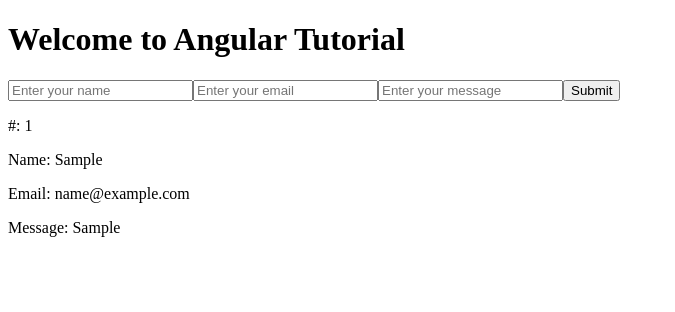
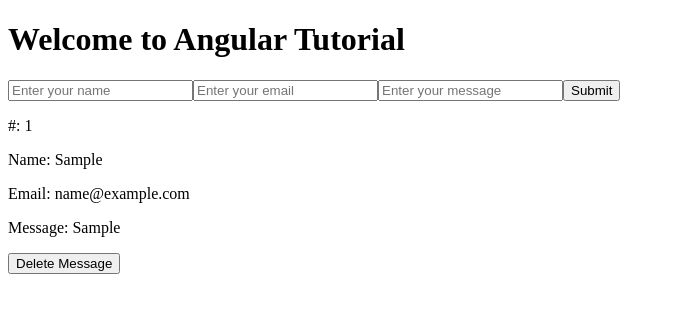
Before and after one commit to codeHokage1/workingWithAngular, an Angular app in the folder online-store/: page / in a window 1280 px wide. Both pictures are taken after typing "Sample", "name@example.com", "Sample" into the empty fields and a click on the button "Submit". Shown: the top 312 px of the page, without its empty margins (0-675 px from the left). Built offline with nearby package versions, Linux system fonts and the light colour scheme.

Commit message:
Implement sending data from child to parent with Output

```diff
--- a/online-store/src/app/first-comp/first-comp.component.html
+++ b/online-store/src/app/first-comp/first-comp.component.html
@@ -30,6 +30,7 @@
       *ngFor="let data of allData; let i = index"
       [data]="data"
       [i]="i"
+      (delete)="deleteMessage($event)"
     ></app-message-display>
 
   </div>
--- a/online-store/src/app/first-comp/first-comp.component.ts
+++ b/online-store/src/app/first-comp/first-comp.component.ts
@@ -28,4 +28,11 @@
     this.allData.push(newData);
     this.name = this.email = this.message = ''
   }
+
+  deleteMessage(index: number): void{
+    this.allData.splice(index, 1);
+    if(this.allData.length === 0){
+      this.isSubmitted = false;
+    }
+  }
 }
--- a/online-store/src/app/message-display/message-display.component.html
+++ b/online-store/src/app/message-display/message-display.component.html
@@ -3,4 +3,5 @@
    <p>Name: {{ data.name }}</p>
    <p>Email: {{ data.email }}</p>
    <p>Message: {{ data.message }}</p>
+   <button type="button" (click)="onDelete()">Delete Message</button>
  </div>
--- a/online-store/src/app/message-display/message-display.component.ts
+++ b/online-store/src/app/message-display/message-display.component.ts
@@ -1,14 +1,19 @@
-import { Component, Input } from '@angular/core';
+import { Component, Input, Output, EventEmitter } from '@angular/core';
 
 @Component({
   selector: 'app-message-display',
   standalone: true,
   imports: [],
   templateUrl: './message-display.component.html',
-  styleUrl: './message-display.component.css'
+  styleUrl: './message-display.component.css',
 })
 export class MessageDisplayComponent {
-  @Input() data: any = {}
-  @Input() i: number = 0
+  @Input() data: any = {};
+  @Input() i: number = 0;
 
+  @Output() delete: EventEmitter<number> = new EventEmitter<number>()
+
+  onDelete(): void {
+    this.delete.emit(this.i)
+  }
 }
```
